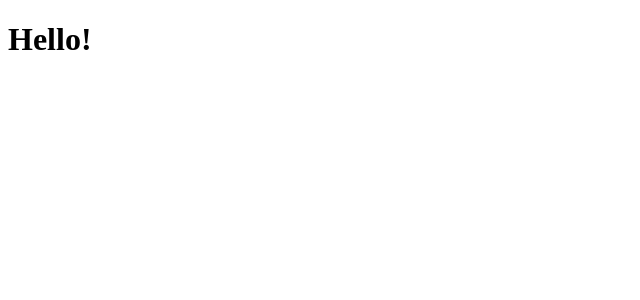
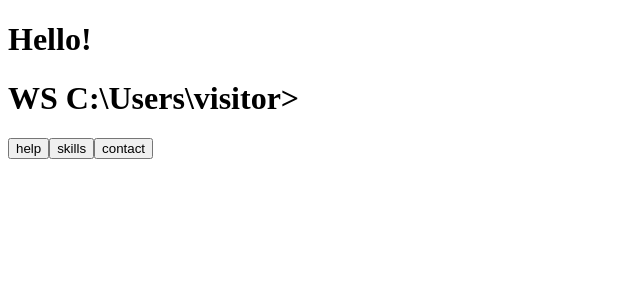
Before and after one commit to Westsi/portfolio, a React (Create React App) app: page / in a window 1280 px wide. Shown: the top 300 px of the page, without its empty margins (0-640 px from the left). Built offline with nearby package versions, Linux system fonts and the light colour scheme.

Commit message:
changes and fixes

```diff
--- a/src/CommandExecutor.js
+++ b/src/CommandExecutor.js
@@ -36,22 +36,24 @@
 
 			if (command == "contact") {
 				for (const obj in contact) {
-                    updateLines(obj.text + obj.link, "contactRes");
+					updateLines(contact[obj].text, "contactRes");
+					updateLines(contact[obj].link, "contactLink")
 				}
 			}
 
 			if (command == "skills") {
-                updateLines(skills[0], "test");
 				updateLines(skills[0].text, "test")
 				for (const skill in skills) {
-                    updateLines(skill.text + ": I have " + skill.yrsExp + " years of experience with this tool.", "skillHeader");
+					console.log(skill);
+					updateLines(skills[skill].text + ": I have " + skills[skill].yrsExp + " years of experience with this tool.", "skillHeader");
 					updateLines("Confidence:", "confidenceHeader");
-                    updateLines((skill.confidence * 10).toString() + "%");
+					updateLines((skills[skill].confidence * 10).toString() + "%");
 				}
 
 			}
 			else {
 				updateLines("invalid command!")
+			}
 		}
 	}
 	return (
@@ -61,6 +63,5 @@
 		</>
 	)
 }
-}
 
 export default CommandExecutor
--- a/src/terminal.js
+++ b/src/terminal.js
@@ -9,6 +9,7 @@
 			<h1>{prompt}</h1>
 			<button onClick={() => props.onCommand("help")}>help</button>
 			<button onClick={() => props.onCommand("skills")}>skills</button>
+			<button onClick={() => props.onCommand("contact")}>contact</button>
 		</div>
 	)
 }
```
Lines whose indentation alone changed are shown as unchanged.
